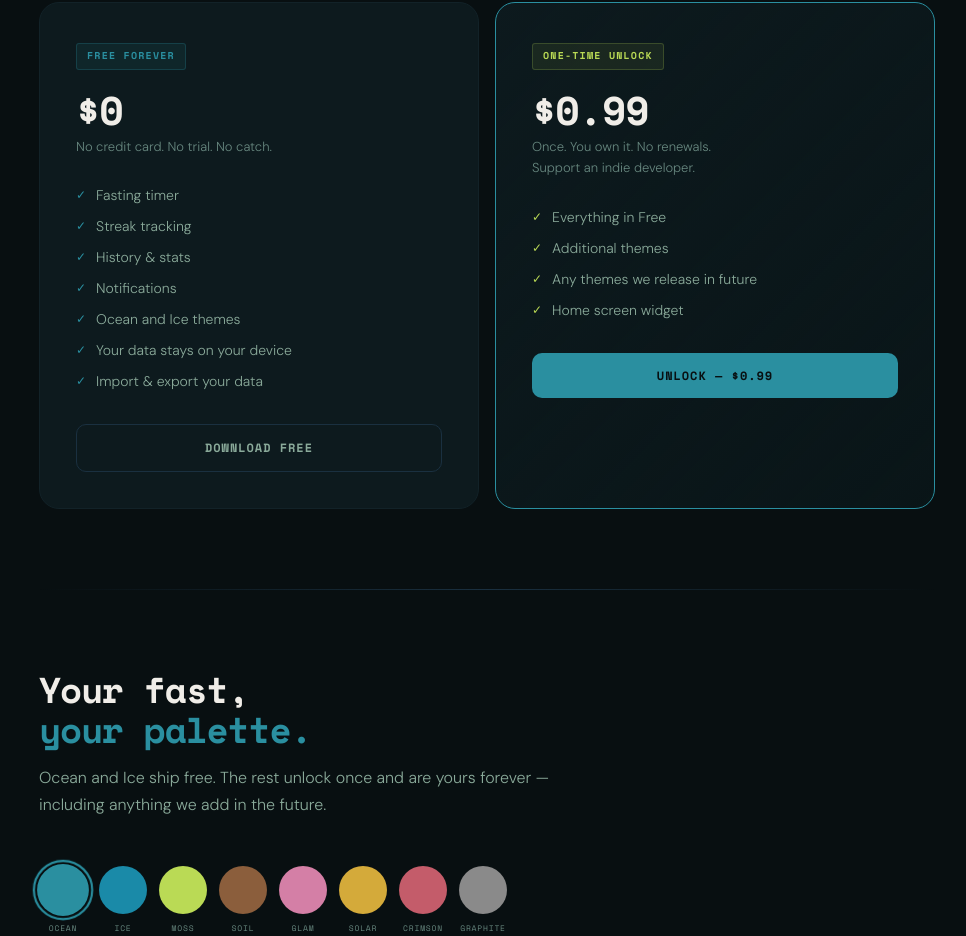
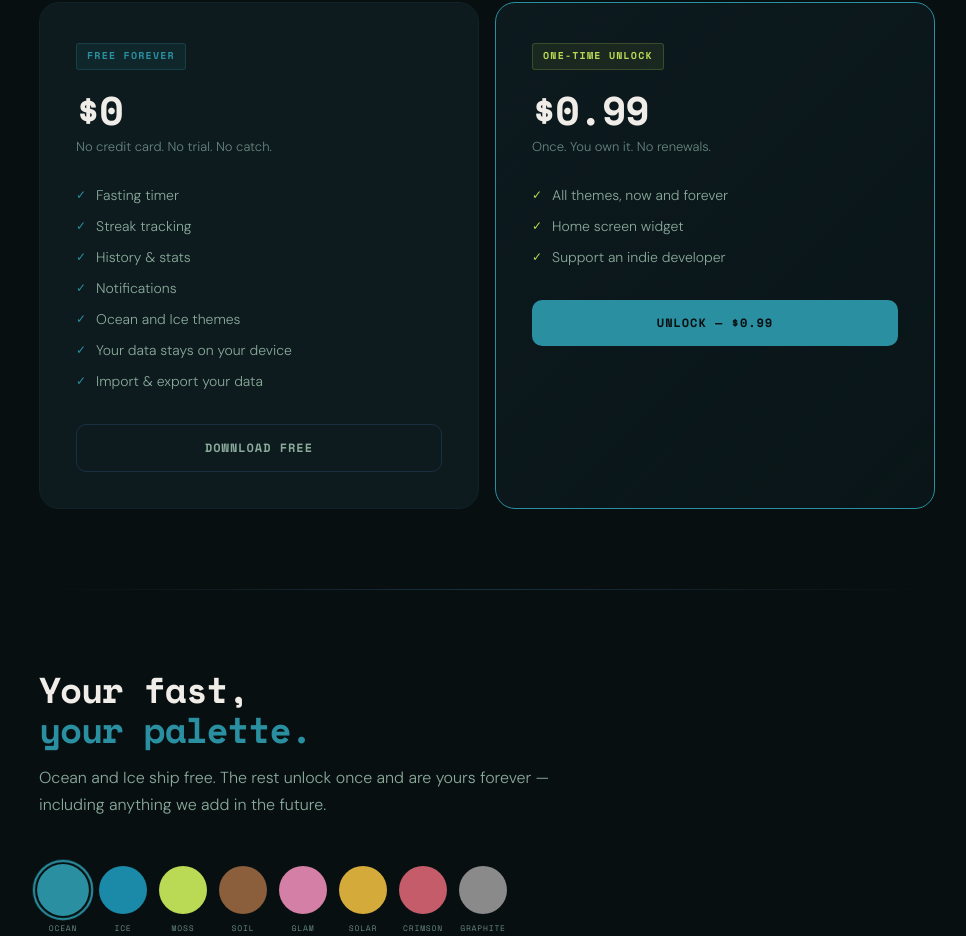
Before and after one commit to Skip-The-BS/nobsif-website, a website: page index.html in a window 1280 px wide. Shown: the part 1527-2463 px from the top of the page, without its empty margins (153-1119 px from the left). Drawn offline with nearby package versions, Linux system fonts and the light colour scheme.

Commit message:
fix: tighten unlock value props

```diff
--- a/index.html
+++ b/index.html
@@ -184,12 +184,11 @@
       <div class="pricing-card featured">
         <div class="pricing-badge pricing-badge-once">ONE-TIME UNLOCK</div>
         <div class="pricing-price">&#36;0.99</div>
-        <div class="pricing-price-sub">Once. You own it. No renewals.<br>Support an indie developer.</div>
+        <div class="pricing-price-sub">Once. You own it. No renewals.</div>
         <div class="pricing-items">
-          <div class="pricing-item"><span class="check-green">&#10003;</span> Everything in Free</div>
-          <div class="pricing-item"><span class="check-green">&#10003;</span> Additional themes</div>
-          <div class="pricing-item"><span class="check-green">&#10003;</span> Any themes we release in future</div>
+          <div class="pricing-item"><span class="check-green">&#10003;</span> All themes, now and forever</div>
           <div class="pricing-item"><span class="check-green">&#10003;</span> Home screen widget</div>
+          <div class="pricing-item"><span class="check-green">&#10003;</span> Support an indie developer</div>
         </div>
         <a href="#" class="btn btn-primary" style="width:100%;justify-content:center;">UNLOCK &#8212; &#36;0.99</a>
       </div>
```
